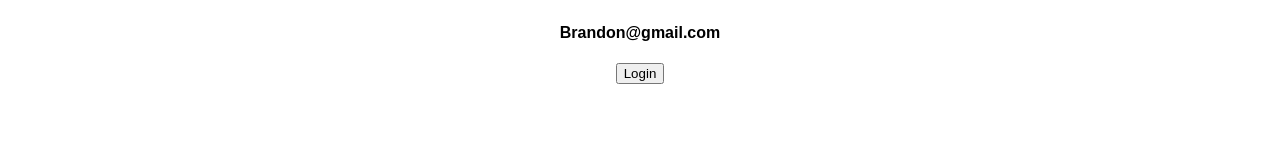
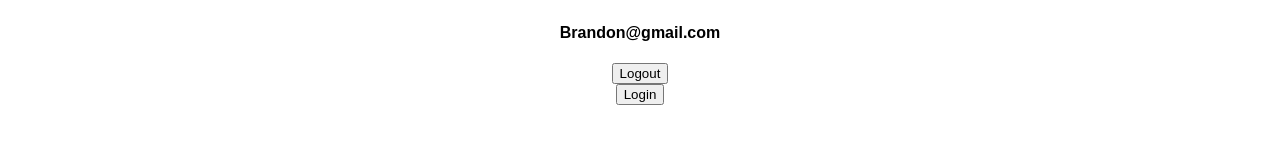
Before and after one commit to BrandonSmith8038/Level-Up-Tuts-React-Level-2, a React (Create React App) app in the folder react-projects/: page / in a window 1280 px wide. Shown: the part 289-432 px from the top of the page. Built offline with nearby package versions, Linux system fonts and the light colour scheme.

Commit message:
feat: Updating using the context api

```diff
--- a/react-projects/src/App.js
+++ b/react-projects/src/App.js
@@ -12,9 +12,18 @@
     name: 'Brandon',
     email: 'Brandon@gmail.com',
   };
+
+  logout = () => {
+    this.setState({
+      id: null,
+      name: '',
+      email: '',
+    });
+  };
+
   render() {
     return (
-      <UserContext.Provider value={{ user: this.state }}>
+      <UserContext.Provider value={{ user: this.state, logout: this.logout }}>
         {this.props.children}
       </UserContext.Provider>
     );
--- a/react-projects/src/Elements/Cards.js
+++ b/react-projects/src/Elements/Cards.js
@@ -9,7 +9,7 @@
   color: ${black}
     ${transition({
       ease: 'ease-in',
-      length: '1.0s',
+      length: '0.2s',
     })};
   &:hover {
     ${elevation[5]};
--- a/react-projects/src/User.js
+++ b/react-projects/src/User.js
@@ -10,6 +10,7 @@
             <h1>User Info</h1>
             <h3>{context.user.name}</h3>
             <h4>{context.user.email}</h4>
+            <button onClick={context.logout}>Logout</button>
           </div>
         )}
       </UserContext.Consumer>
```
